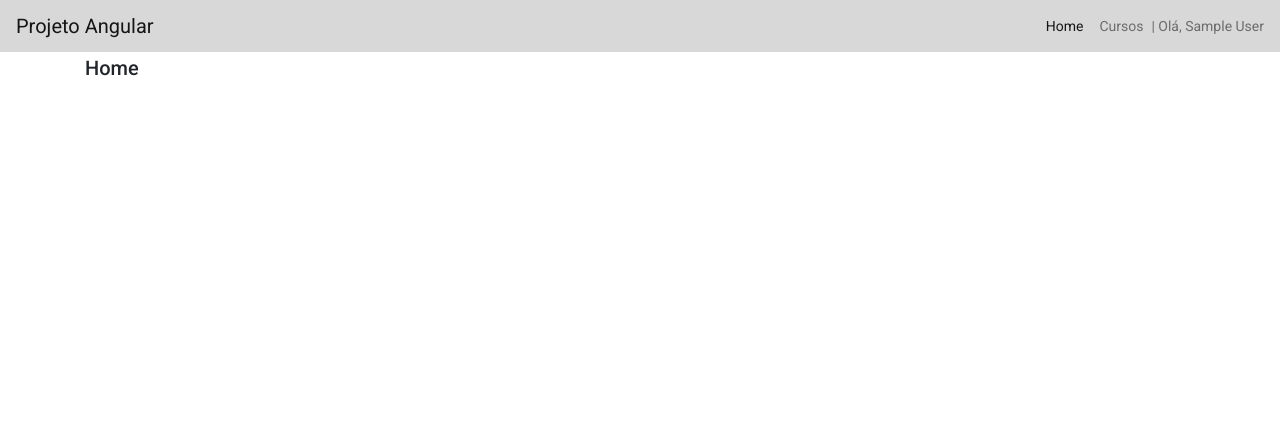
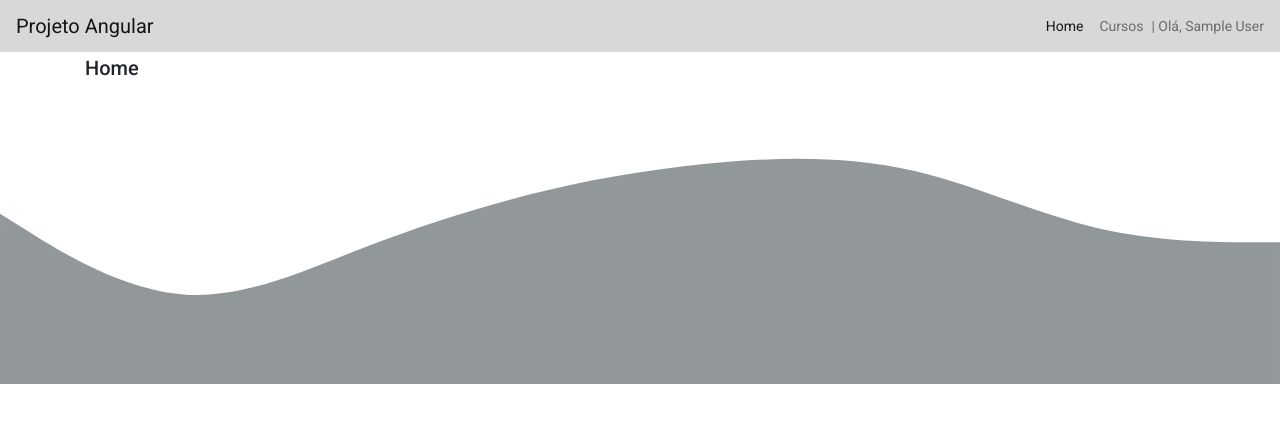
Before and after one commit to gvillaca/angular-project, an Angular app: page /home in a window 1280 px wide. Shown: the top 422 px of the page. Built offline with nearby package versions, Linux system fonts and the light colour scheme; sample sign-in values are in the browser's storage.

Commit message:
Adc footer simples

```diff
--- a/src/app/app.component.html
+++ b/src/app/app.component.html
@@ -3,3 +3,5 @@
 <div class="container">
   <router-outlet></router-outlet>
 </div>
+
+<app-footer *ngIf="canShow" ></app-footer>
--- a/src/app/app.module.ts
+++ b/src/app/app.module.ts
@@ -7,11 +7,13 @@ import { AppComponent } from './app.component';
 import { LoginModule } from './login/login.module';
 import { MenuComponent } from './menu/menu.component';
 import { LoginComponent } from './login/login.component';
+import { FooterComponent } from './footer/footer.component';
 
 @NgModule({
   declarations: [
     AppComponent,
-    MenuComponent
+    MenuComponent,
+    FooterComponent
   ],
   imports: [
     BrowserModule,
--- /dev/null
+++ b/src/app/footer/footer.component.html
@@ -0,0 +1,8 @@
+<svg xmlns="http://www.w3.org/2000/svg" viewBox="0 0 1440 320">
+    <path fill="#273036" fill-opacity="0.5"
+        d="M0,128L34.3,149.3C68.6,171,137,213,206,218.7C274.3,224,343,192,411,165.3C480,139,549,117,617,101.3C685.7,85,754,75,823,69.3C891.4,64,960,64,1029,80C1097.1,96,1166,128,1234,144C1302.9,160,1371,160,1406,160L1440,160L1440,320L1405.7,320C1371.4,320,1303,320,1234,320C1165.7,320,1097,320,1029,320C960,320,891,320,823,320C754.3,320,686,320,617,320C548.6,320,480,320,411,320C342.9,320,274,320,206,320C137.1,320,69,320,34,320L0,320Z">
+    </path>
+</svg>
+<!-- <nav class="navbar fixed-bottom navbar-light bg-light">
+    <a class="navbar-brand" href="#">Fixed bottom</a>
+</nav> -->
--- /dev/null
+++ b/src/app/footer/footer.component.ts
@@ -0,0 +1,15 @@
+import { Component, OnInit } from '@angular/core';
+
+@Component({
+  selector: 'app-footer',
+  templateUrl: './footer.component.html',
+  styleUrls: ['./footer.component.css']
+})
+export class FooterComponent implements OnInit {
+
+  constructor() { }
+
+  ngOnInit(): void {
+  }
+
+}
```
Also changed, not shown: src/app/footer/footer.component.css (added), 1 other file (tests, documents, lock files or other folders).
